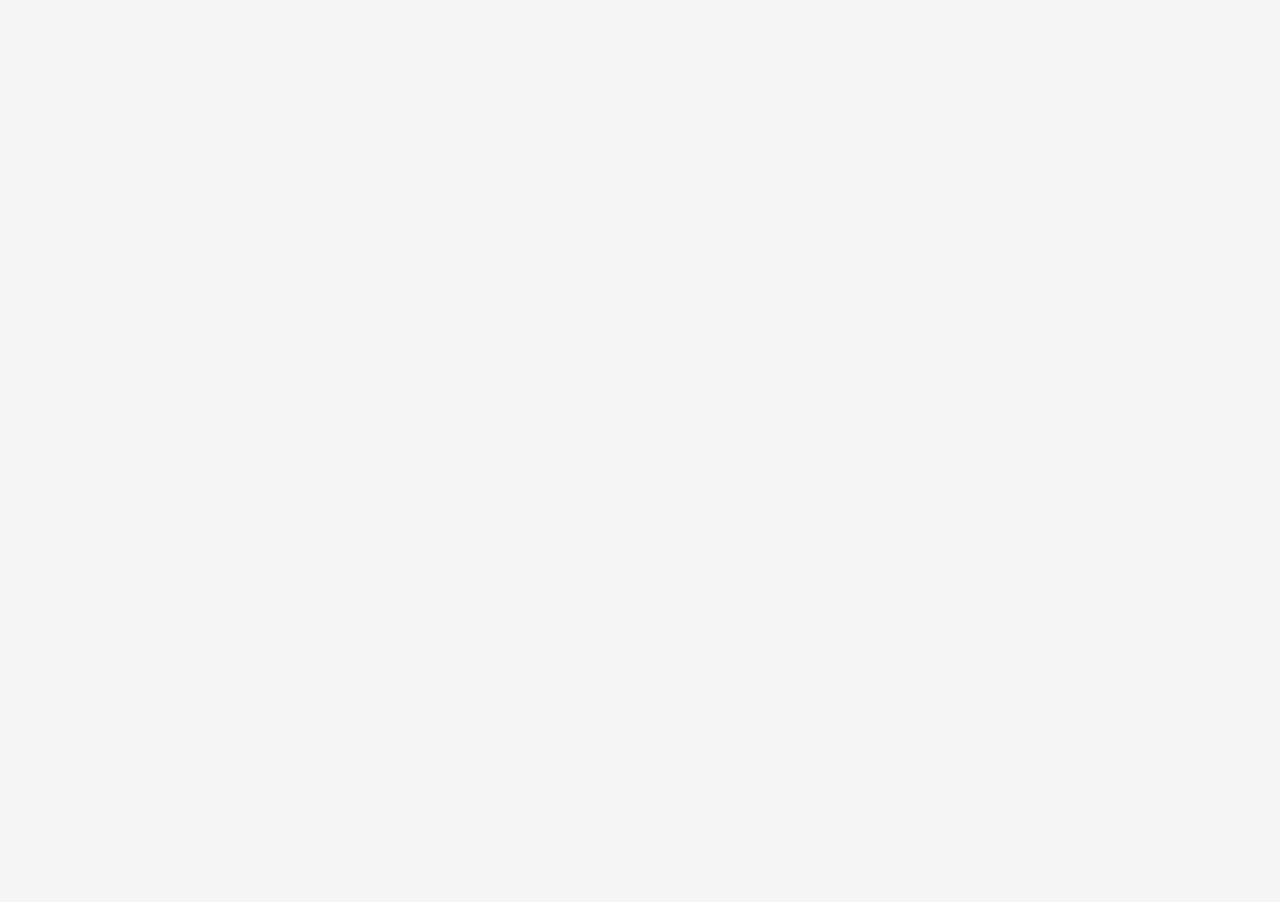
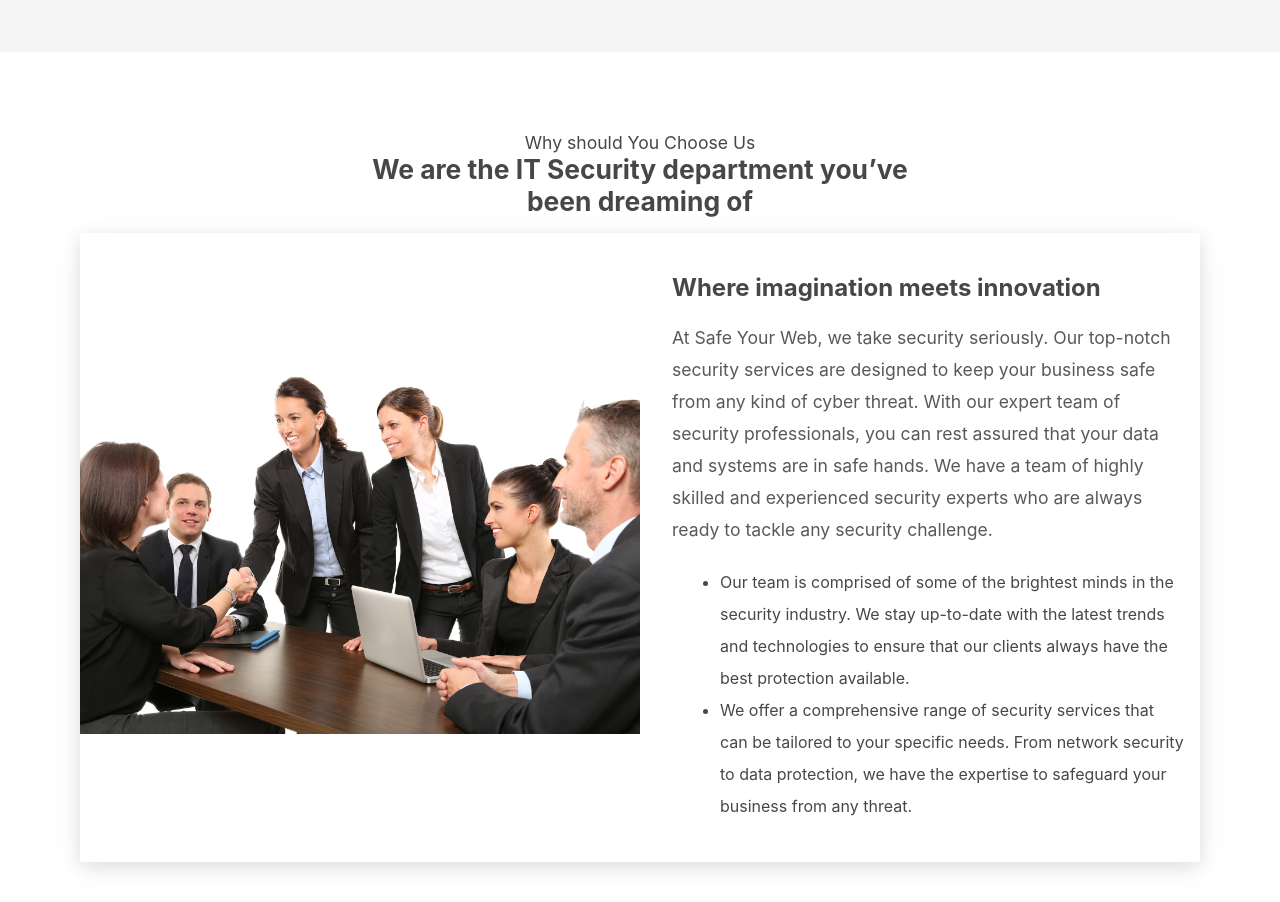
Before and after one commit to mnamesujit/Safe-Your-Web-Clone, a React (Vite) app: page / in a window 1280 px wide. Shown: the part 4040-4942 px from the top of the page. Before the commit the page ends 4012 px from the top, so only its background shows below. Built offline with nearby package versions, Linux system fonts and the light colour scheme.

Commit message:
company-info page work done

```diff
--- a/src/App.scss
+++ b/src/App.scss
@@ -8,3 +8,4 @@
 @import "./style/support-page";
 @import "./style/stats-page";
 @import "./style/ico-support-page";
+@import "./style/company-info";
--- /dev/null
+++ b/src/components/CompanyInfo/CompanyInfo.tsx
@@ -0,0 +1,42 @@
+import peopleImage from '../../assets/people.jpg';
+
+const CompanyInfo = () => {
+  return (
+    <div id="company-info">
+      <div className="header">
+        <p>Why should You Choose Us</p>
+        <h2>We are the IT Security department you’ve <br /> been dreaming of</h2>
+      </div>
+      <div className="content">
+        <img src={peopleImage} alt="people" />
+        <div className="about-company">
+          <h2>Where imagination meets innovation</h2>
+          <p>
+            At Safe Your Web, we take security seriously. Our top-notch security
+            services are designed to keep your business safe from any kind of
+            cyber threat. With our expert team of security professionals, you
+            can rest assured that your data and systems are in safe hands. We
+            have a team of highly skilled and experienced security experts who
+            are always ready to tackle any security challenge.
+          </p>
+          <ul>
+            <li>
+              Our team is comprised of some of the brightest minds in the
+              security industry. We stay up-to-date with the latest trends and
+              technologies to ensure that our clients always have the best
+              protection available.
+            </li>
+            <li>
+              We offer a comprehensive range of security services that can be
+              tailored to your specific needs. From network security to data
+              protection, we have the expertise to safeguard your business from
+              any threat.
+            </li>
+          </ul>
+        </div>
+      </div>
+    </div>
+  );
+}
+
+export default CompanyInfo
--- a/src/components/Main/MainPage.tsx
+++ b/src/components/Main/MainPage.tsx
@@ -1,4 +1,5 @@
 import About from "../About/About"
+import CompanyInfo from "../CompanyInfo/CompanyInfo"
 import IconSupportPage from "../IcoSupportPage/IconSupportPage"
 import Services from "../Services/Services"
 import Stats from "../Stats/Stats"
@@ -15,6 +16,7 @@ const MainPage = () => {
       <Support />
       <Stats />
       <IconSupportPage />
+      <CompanyInfo />
       </>
   )
 }
--- /dev/null
+++ b/src/style/_company-info.scss
@@ -0,0 +1,35 @@
+#company-info{
+    margin: 5em auto;
+    padding: 5em;
+    color: $main-dark-1;
+    background-color: $main-1;
+    >.header{
+        text-align: center;
+        font-size: 1.1rem;
+    }
+    >.content{
+        display: flex;
+        margin-top: 1rem;
+        padding: 2.5rem 0;
+        gap: 2rem;
+        align-items: center;
+        box-shadow: rgba(17, 17, 26, 0.1) 0px 4px 16px, rgba(17, 17, 26, 0.05) 0px 8px 32px;
+        >img{
+            width: 50%;
+        }
+        >.about-company{
+            padding-right: 1rem;
+            >p{
+                font-size: 1.1rem;
+                color: $main-dark-2;
+                margin: 20px 0;
+                line-height: 2rem;
+            }
+            >ul{
+                margin-left: 3rem;
+                // background-color: red;
+                line-height: 2rem;
+            }
+        }
+    }
+}
--- a/src/style/_ico-support-page.scss
+++ b/src/style/_ico-support-page.scss
@@ -15,8 +15,6 @@
       width: 90px;
       margin: auto;
       padding: 1.2rem 1.4rem;
-      background-color: $main-1;
-
       img {
         width: inherit;
       }
```
Also changed, not shown: src/assets/people.jpg (added).
